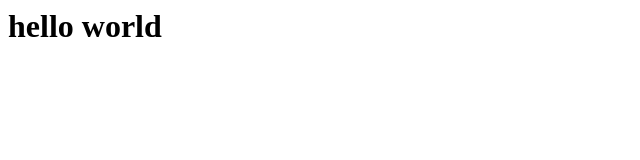
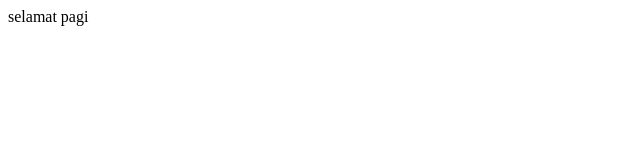
Before and after one commit to thazyne/daniel7-project, a plain HTML site: page index.html in a window 1280 px wide. Shown: the whole page, without its empty margins (0-640 px from the left). Drawn offline with Linux system fonts and the light colour scheme.

Commit message:
menambah paragraf di index.html

```diff
--- a/index.html
+++ b/index.html
@@ -1 +1 @@
-<h1>hello world</h1>
+<p>selamat pagi</p>
```
